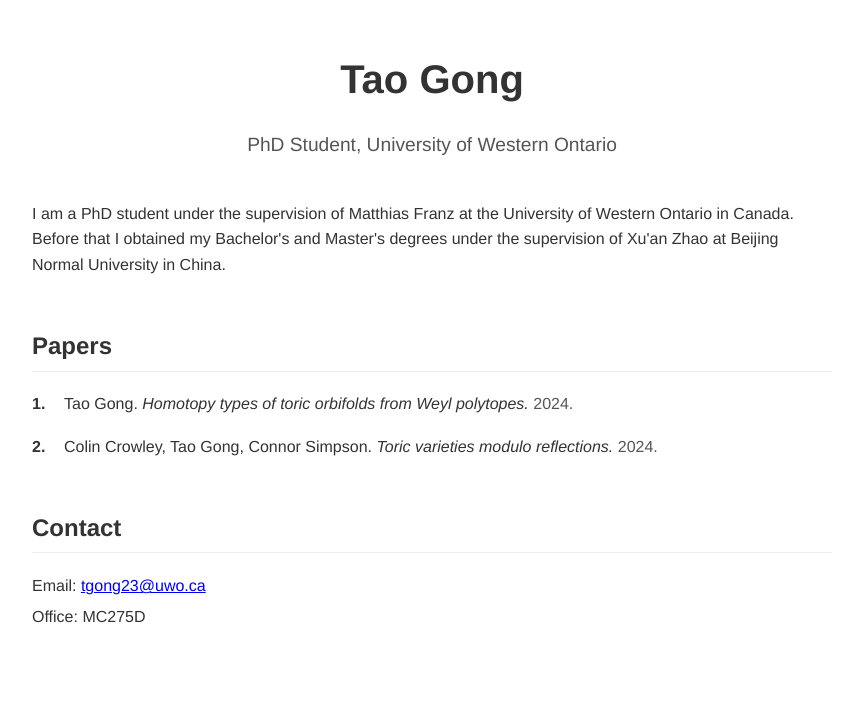
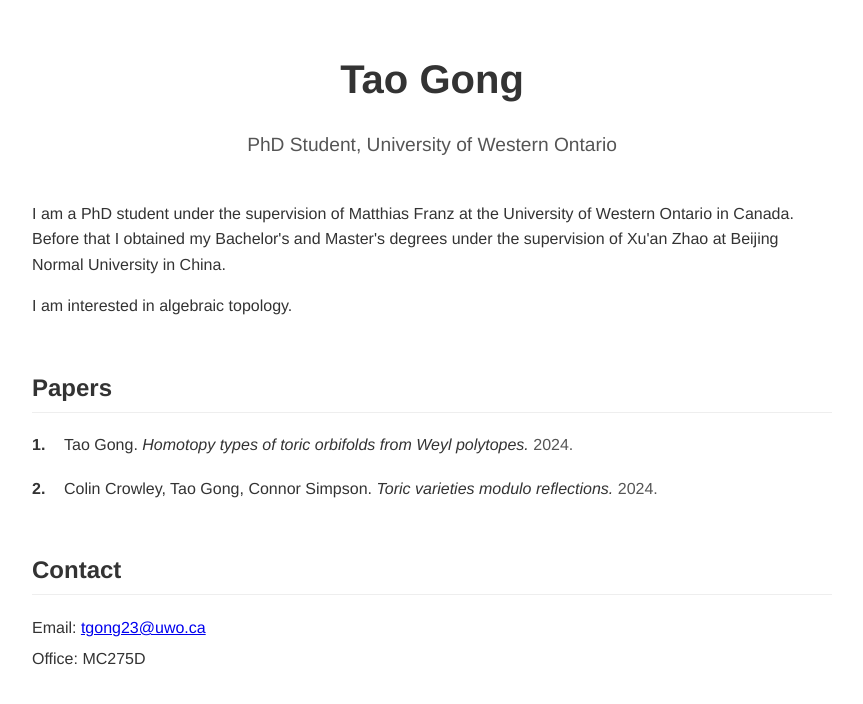
Before and after one commit to ggttaaoo/ggttaaoo.github.io, a Jekyll site: the page built from index.md, in a window 1280 px wide. Shown: the top 704 px of the page, without its empty margins (208-1071 px from the left). Built offline with Jekyll 4.4.1, drawn with Linux system fonts in a browser that asks for light colours.

```diff
--- a/index.md
+++ b/index.md
@@ -13,6 +13,7 @@ title: Tao Gong
   <!-- Introduction Section -->
   <section class="intro">
     <p>I am a PhD student under the supervision of Matthias Franz at the University of Western Ontario in Canada. Before that I obtained my Bachelor's and Master's degrees under the supervision of Xu'an Zhao at Beijing Normal University in China.</p>
+    <p>I am interested in algebraic topology.</p>
   </section>
 
  <section class="papers">
```
